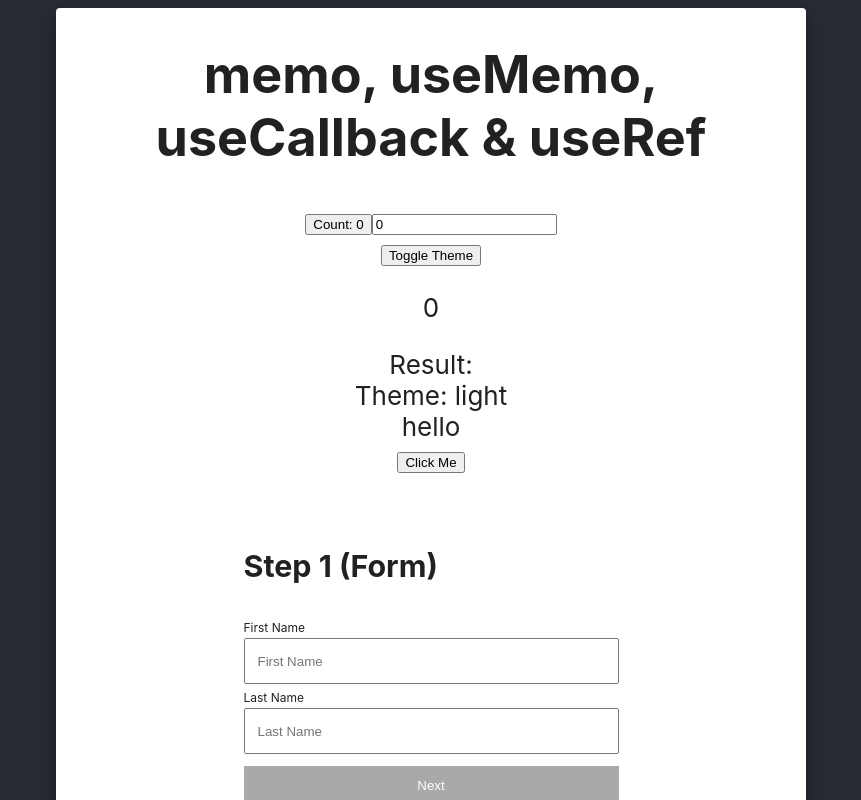
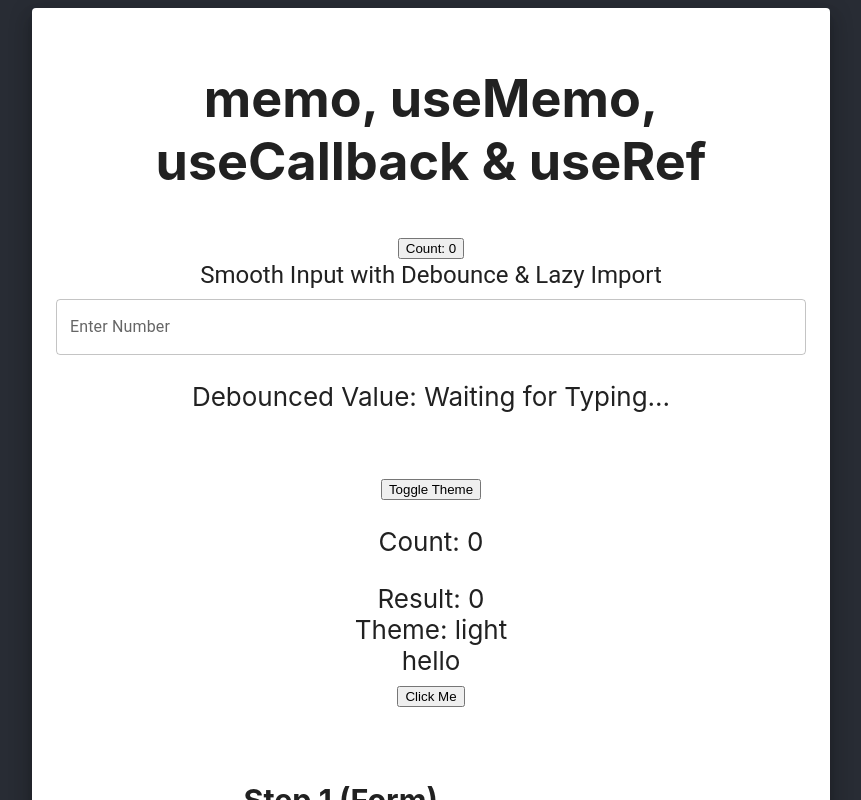
Before and after one commit to mayank30041995/motors-example, a React (Create React App) app in the folder client/: page / in a window 1280 px wide. Shown: the top 800 px of the page, without its empty margins (209-1070 px from the left). Built offline with nearby package versions, Linux system fonts and the light colour scheme.

Commit message:
debounce for calculate input

```diff
--- a/client/src/components/SimplePaper.js
+++ b/client/src/components/SimplePaper.js
@@ -1,41 +1,60 @@
-import * as React from 'react'
+import React, { useState, useRef, useEffect, useMemo, useCallback } from 'react'
 import Box from '@mui/material/Box'
 import Paper from '@mui/material/Paper'
-import { useState } from 'react'
 import ChildComponent from './ChildComponent'
-import { useMemo } from 'react'
-import { useCallback } from 'react'
-import Dashboard from './Dashboard'
+import { TextField, Typography } from '@mui/material'
 
 export default function SimplePaper({ children }) {
   const [count, setCount] = useState(0)
-  const [number, setNumber] = useState(0)
+  const [number, setNumber] = useState('') // immediate input value
+  const [debouncedNumber, setDebouncedNumber] = useState(null) // debounced value
   const [data, setData] = useState('hello')
   const [theme, setTheme] = useState('light')
 
+  const debounceRef = useRef(null)
+
+  // Expensive calculation runs only on debouncedNumber
   const expensiveCalculation = (num) => {
-    console.log('Calculating...')
+    console.log('Calculating Memo Results...')
+    let result = num
     for (let i = 0; i < 100000000; i++) {
-      num += 1
+      result += 1
     }
-    return num
+    return result
   }
 
   const memoizedValue = useMemo(() => {
-    if (number) {
-      return expensiveCalculation(number)
+    if (debouncedNumber !== null) {
+      return expensiveCalculation(debouncedNumber)
     }
-  }, [number])
+    return 0
+  }, [debouncedNumber])
 
-  const handleClick = () => {
-    console.log('Button Clicked')
-    setCount(count + 1)
-  }
-
-  const memorizedHandleClick = useCallback(() => {
-    console.log('Button Clicked Memorized')
+  // Callback click handler
+  const callbackHandleClick = useCallback(() => {
+    console.log('Button Clicked Callback')
     setCount((prevCount) => prevCount + 1)
   }, [])
+
+  // Lazy-load lodash debounce
+  useEffect(() => {
+    import('lodash/debounce').then(({ default: debounce }) => {
+      debounceRef.current = debounce((value) => {
+        setDebouncedNumber(value)
+      }, 500) // 500ms delay
+    })
+  }, [])
+
+  // Input handler
+  const handleChange = (e) => {
+    const value = e.target.value
+    setNumber(value) // update input immediately
+
+    if (debounceRef.current) {
+      const parsed = parseInt(value)
+      debounceRef.current(!isNaN(parsed) ? parsed : 0)
+    }
+  }
 
   return (
     <Box
@@ -45,12 +64,13 @@ export default function SimplePaper({ children }) {
         '& > :not(style)': {
           m: 1,
           width: 750,
-          height: 900,
+          height: 1200,
         },
       }}
     >
-      <Paper elevation={12}>
+      <Paper elevation={12} sx={{ p: 3 }}>
         <h1>memo, useMemo, useCallback & useRef</h1>
+
         <button
           onClick={() => {
             if (count < 10) {
@@ -63,22 +83,71 @@ export default function SimplePaper({ children }) {
           Count: {count}
         </button>
 
-        <input
+        <Typography variant="h5" gutterBottom>
+          Smooth Input with Debounce & Lazy Import
+        </Typography>
+
+        <TextField
+          label="Enter Number"
           type="number"
           value={number}
-          onChange={(e) => setNumber(parseInt(e.target.value))}
+          onChange={handleChange}
+          fullWidth
         />
+
+        <p>Debounced Value: {debouncedNumber ?? 'Waiting for Typing...'}</p>
+
         <br />
         <button onClick={() => setTheme(theme === 'light' ? 'dark' : 'light')}>
           Toggle Theme
         </button>
-        <p>{count}</p>
+
+        <p>Count: {count}</p>
         <div>Result: {memoizedValue}</div>
         <div>Theme: {theme}</div>
-        <ChildComponent data={data} onClick={memorizedHandleClick} />
-        {/* <Dashboard /> */}
+
+        <ChildComponent data={data} onClick={callbackHandleClick} />
+
         {children}
       </Paper>
     </Box>
   )
 }
+
+/*
+
+1️⃣ Smooth typing
+
+The raw input state (number) updates immediately, so the user sees their typing instantly.
+
+The expensive calculation runs only on the debounced value (debouncedNumber) → prevents blocking the main thread.
+
+2️⃣ Efficient computation
+
+useMemo ensures the heavy calculation is memoized per debounced number.
+
+No unnecessary recalculations while typing fast.
+
+3️⃣ Optimized bundle
+
+lodash/debounce is lazy-loaded dynamically, so your main bundle stays small.
+
+The browser only downloads debounce when the component mounts → saves initial load time.
+
+4️⃣ Modern React best practices
+
+Uses useRef for the debounce function to avoid recreating it on every render.
+
+useCallback is used for click handlers to prevent unnecessary re-renders of child components.
+
+⚡ Optional further optimizations
+
+Web Worker for heavy calculations
+
+For extremely heavy loops, you can offload the calculation to a Web Worker so even debounced runs don’t block the UI.
+
+React.lazy for the component itself
+
+If SimplePaper is not immediately visible, you can lazy-load it with React.lazy + Suspense.
+
+*/
```
